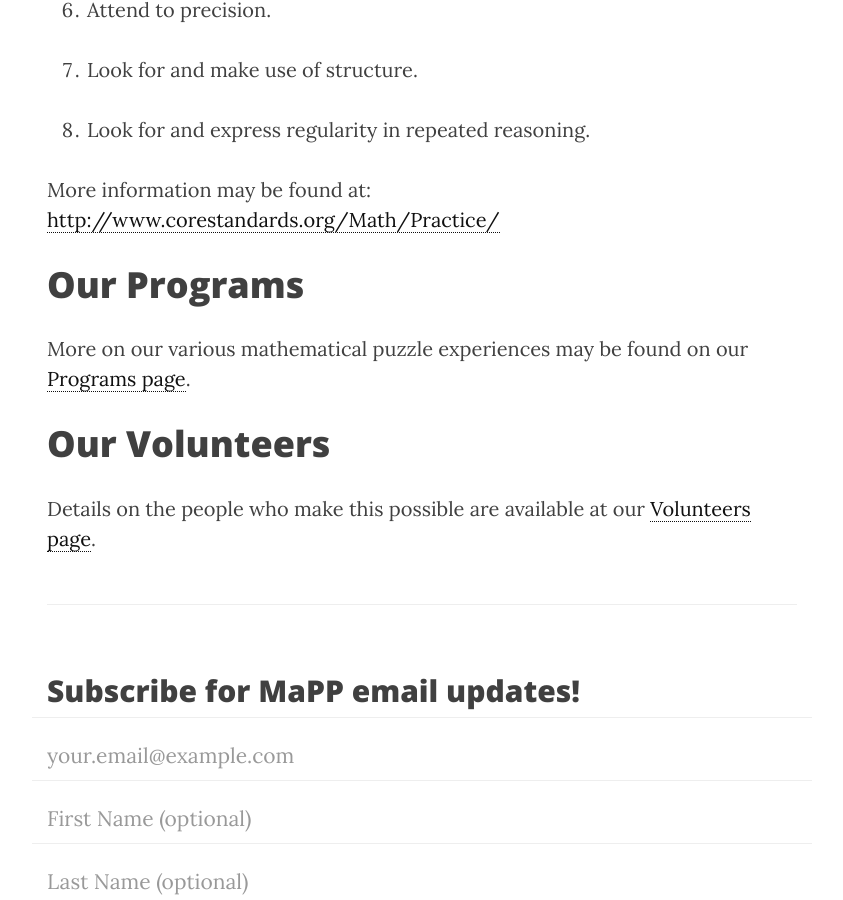
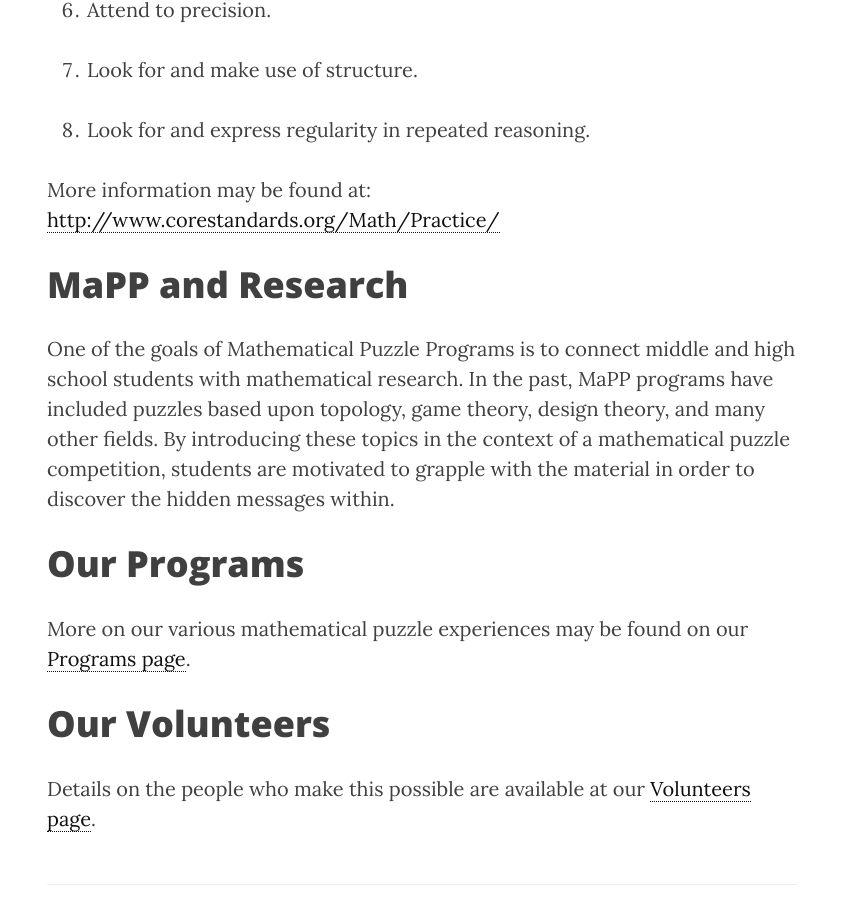
Before and after one commit to MaPPmath/mappmath.github.io, a Jekyll site: the page built from pages/0_about.md, in a window 1280 px wide and 900 px high, scrolled down 2228 px. Shown: the whole window, without its empty margins (218-1061 px from the left). Built offline with Jekyll 4.4.1, drawn with Linux system fonts in a browser that asks for light colours; nearby versions of some CDN libraries.

Commit message:
add blurb on research

```diff
--- a/pages/0_about.md
+++ b/pages/0_about.md
@@ -63,6 +63,15 @@ Successful players in MaPP events will...
 More information may be found at:
 <http://www.corestandards.org/Math/Practice/>
 
+# MaPP and Research
+
+One of the goals of Mathematical Puzzle Programs is to connect middle and
+high school students with mathematical research. In the past, MaPP programs
+have included puzzles based upon topology, game theory, design theory, and
+many other fields. By introducing these topics in the context of a mathematical
+puzzle competition, students are motivated to grapple with the material
+in order to discover the hidden messages within.
+
 # Our Programs
 
 More on our various mathematical puzzle experiences may be found on our
```
